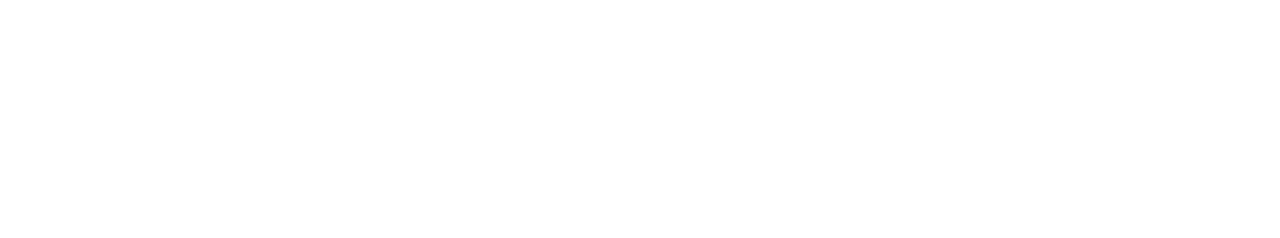
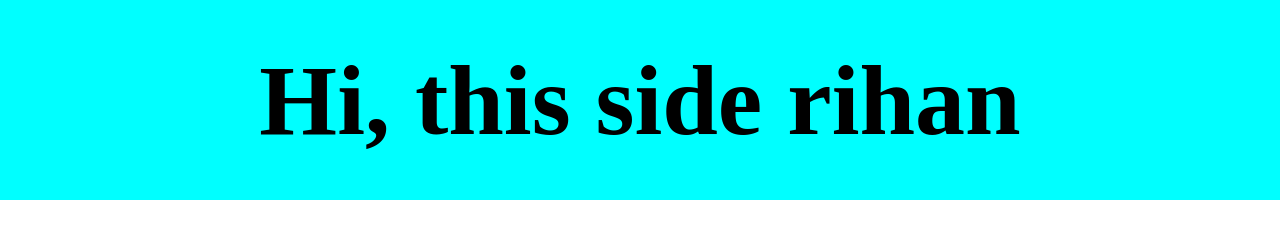
Before and after one commit to rihanazar1/test-git, a plain HTML site: page index.html in a window 1280 px wide. Drawn offline with Linux system fonts and the light colour scheme.

Commit message:
header was added

```diff
--- a/index.html
+++ b/index.html
@@ -4,8 +4,11 @@
     <meta charset="UTF-8">
     <meta name="viewport" content="width=device-width, initial-scale=1.0">
     <title>Document</title>
+    <link rel="stylesheet" href="style.css">
 </head>
 <body>
-
+    <div id="header">
+        <h1>Hi, this side rihan</h1>
+    </div>
 </body>
 </html>
--- /dev/null
+++ b/style.css
@@ -0,0 +1,19 @@
+*{
+    margin: 0;
+    box-sizing: border-box;
+    font-family: 'Gilroy';
+}
+
+html, body{
+    height: 100%;
+    width: 100%;
+}
+
+#header{
+    background-color: aqua;
+    height: 200px;
+    display: flex;
+    align-items: center;
+    justify-content: center;
+    font-size: 50px;
+}
```
